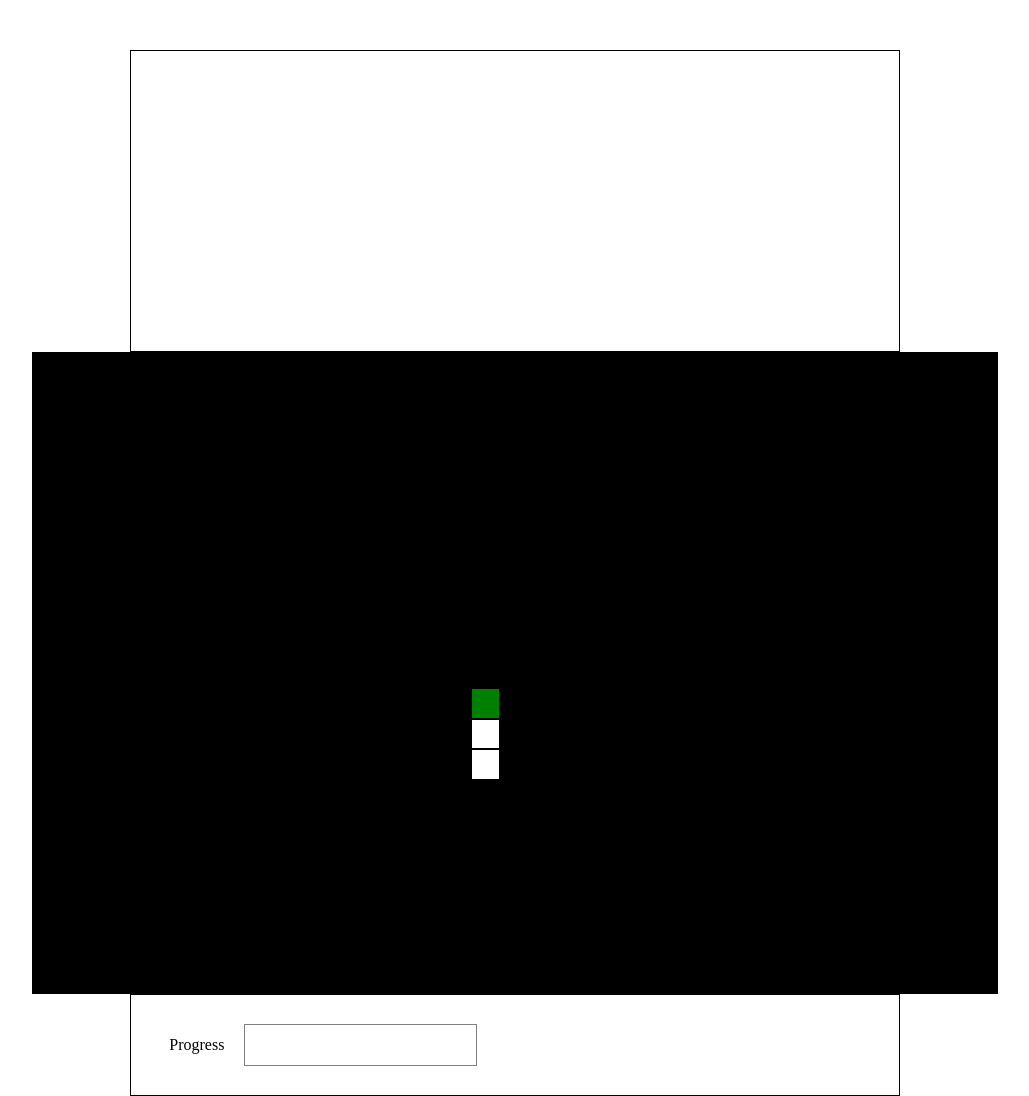
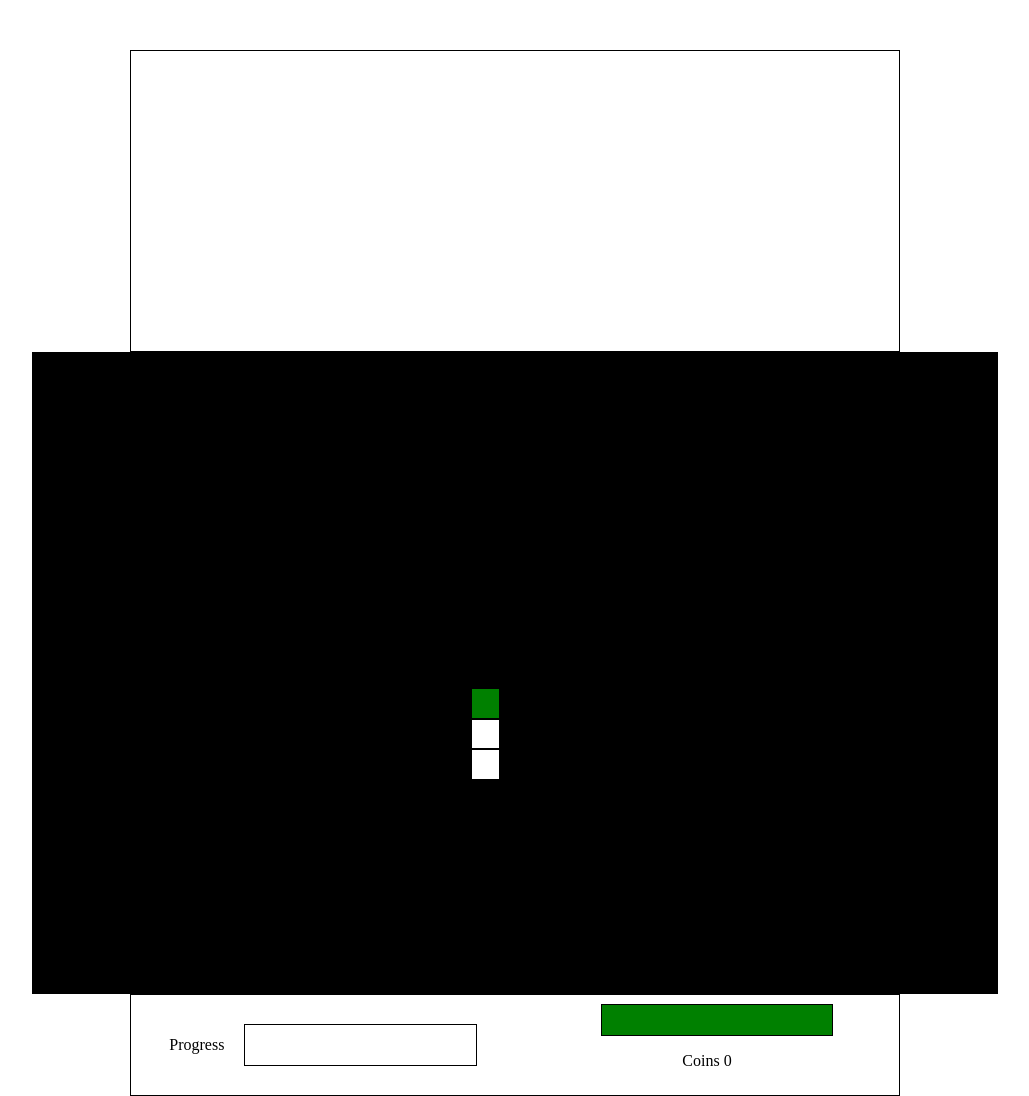
Before and after one commit to Garluss/garluss.github.io, a website: page Prosjekter-fra-IT1/PROSJEKTNOVEMBER/index.html in a window 1280 px wide. Shown: the whole page, without its empty margins (125-1154 px from the left). Drawn offline with Linux system fonts and the light colour scheme.

Commit message:
Ordnet update progress, healthbar og coins

```diff
--- a/Prosjekter-fra-IT1/PROSJEKTNOVEMBER/index.css
+++ b/Prosjekter-fra-IT1/PROSJEKTNOVEMBER/index.css
@@ -26,12 +26,25 @@ html, body {
     justify-content: center;
     align-items: center;
 }
+#bars-r {
+    display: flex;
+    flex-direction: column;
+    justify-content: center;
+    align-items: center;
+}
+#health {
+    display: grid;
+    width: 60%;
+    height: 30px;
+    margin-left: 20px;
+    border: solid rgb(0, 0, 0) 1px;
+}
 #progress {
     display: grid;
     width: 60%;
     height: 40px;
     margin-left: 20px;
-    border: solid gray 1px;
+    border: solid rgb(0, 0, 0) 1px;
 }
 main {
     display: flex;
--- a/Prosjekter-fra-IT1/PROSJEKTNOVEMBER/index.html
+++ b/Prosjekter-fra-IT1/PROSJEKTNOVEMBER/index.html
@@ -19,6 +19,7 @@
             </div>
             <div id="bars-r">
                 <div id="health"></div>
+                <p id="coins">Coins: 0</p>
             </div>
         </div>
     </main>
--- a/Prosjekter-fra-IT1/PROSJEKTNOVEMBER/index.js
+++ b/Prosjekter-fra-IT1/PROSJEKTNOVEMBER/index.js
@@ -1,5 +1,4 @@
 //To Do:
-//  ORDNE UPDATE PRGRESS
 //  Legg til fiende
 //  Du vinner om du går gjennom hele labyrinten
 //  Legg til kort/abilities
@@ -149,7 +148,7 @@ function look(from_x,from_y) {
                 raycast.x += raycast.vx;
                 raycast.y += raycast.vy;
                 let position = [raycast.x,raycast.y];
-                if (previously_seen.includes(position) == false) { previously_seen.push(position); }
+                if (previously_seen.some(innerArr => innerArr[0] === raycast.x && innerArr[1] === raycast.y) == false) { previously_seen.push(position); }
                 let pos = document.getElementById(`x${position[0]} y${position[1]}`);
                 pos.style.backgroundColor = "white";
                 sprites.forEach(sprite => {
@@ -194,30 +193,41 @@ document.addEventListener('keyup', function(event) {
     isActionActive = false;
 });
 
-function initPBar () {
-    const bar = document.querySelector("#progress");
+function initBars () {
+    let bar = document.querySelector("#progress");
     bar.style.gridTemplateColumns = `repeat(${20}, 1fr)`;
     for (let i = 0; i < 20; i++) {
         let part = document.createElement("div");
         part.setAttribute("id",`p${i}`);
-        //part.setAttribute("width",`${bar.getAttribute("width")/20}px`);
+        bar.appendChild(part);
+    }
+    bar = document.querySelector("#health");
+    bar.style.gridTemplateColumns = `repeat(${player.max_health}, 1fr)`;
+    for (let i = 0; i < player.max_health; i++) {
+        let part = document.createElement("div");
+        part.setAttribute("id",`h${i}`);
         bar.appendChild(part);
     }
 }
-function updateProgress() {
+function updateBars() {
     let percent = previously_seen.length/open_positions.length;
     let amount = Math.floor(percent*20);
     for (let i = 0; i < amount; i++) {
         let part = document.querySelector(`#p${i}`);
-        part.setAttribute("background-color","green");
+        part.style.backgroundColor = "darkslategrey";
     }
+    for (let i = 0; i < player.health; i++) {
+        let part = document.querySelector(`#h${i}`);
+        part.style.backgroundColor = "green";
+    }
+    document.querySelector("#coins").innerText = `Coins ${coins}`;
 }
 
 let sprites = [];
 
 let coins = 0;
 
-let player = {x:15,y:11,color:"green", max_health: 2, health:this.max_health}; //spiller MÅ starte på en celle definert av generateCells()
+let player = {x:15,y:11,color:"green", max_health: 2, health:2}; //spiller MÅ starte på en celle definert av generateCells()
 const coin = {
     x: 0,
     y: 0,
@@ -260,7 +270,7 @@ console.log(sprites);
 
 async function run() {
     grid.generate();
-    initPBar();
+    initBars();
     //console.log(open_positions);
     while (playing == true) {
         // mulig å effektivisere slik at kun bevegende ting blir renset opp i, mye færre operasjoner da
@@ -278,7 +288,7 @@ async function run() {
             }
         })
         drawSprite(player);
-        updateProgress();
+        updateBars();
         await sleep(1000/FPS);
     }
 }
```
